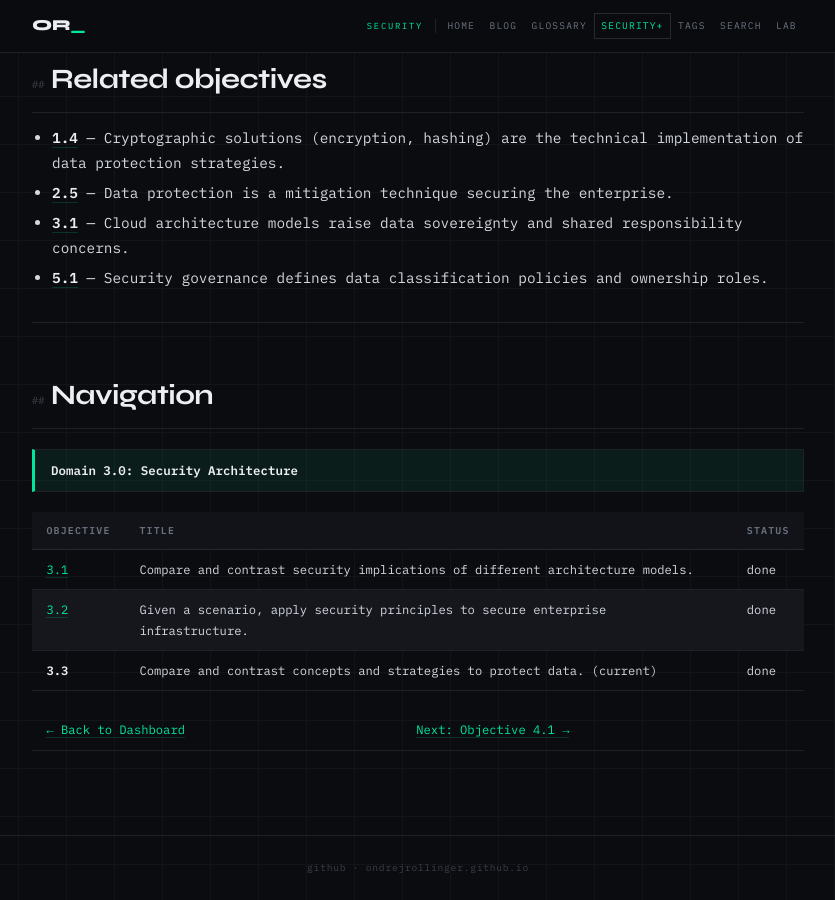
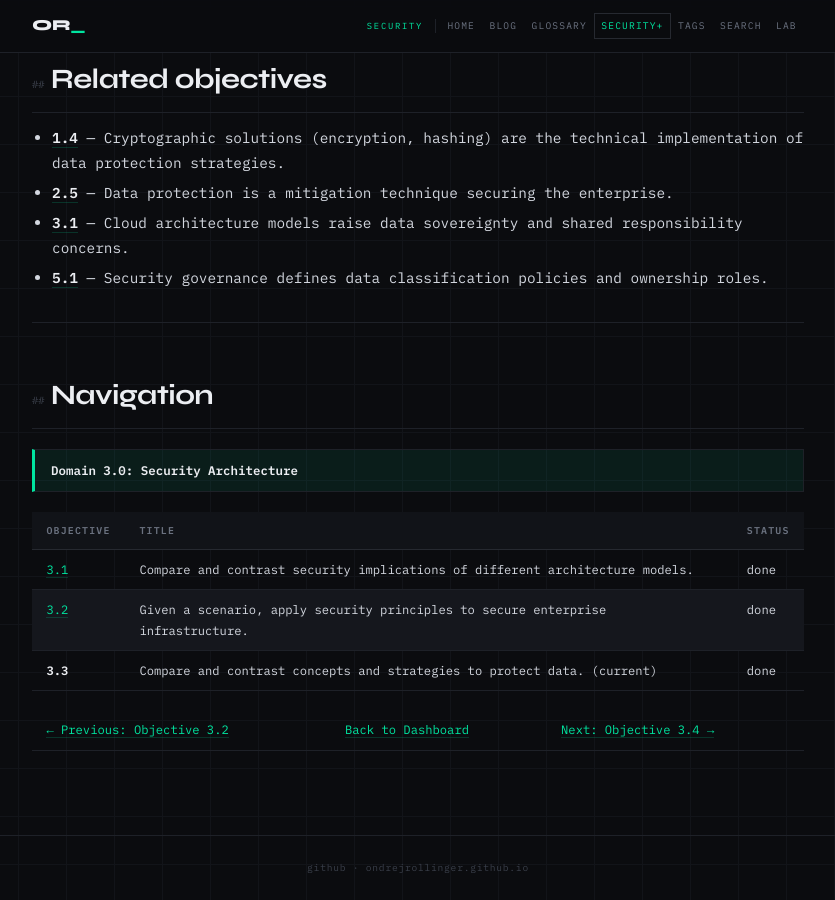
Before and after one commit to ondrejrollinger/ondrejrollinger.github.io, a Jekyll site: the page built from secplus/objectives/3-3/index.md, in a window 1280 px wide and 900 px high, scrolled down 12139 px. Shown: the whole window, without its empty margins (222-1057 px from the left). Built offline with Jekyll 4.4.1, drawn with Linux system fonts in a browser that asks for light colours.

Commit message:
Align nav links in secplus/objectives/3-X to match 2-X style
Add bidirectional Previous/Next links to all Domain 3 objective pages,
mirroring the three-part format used in Domain 2. Also fixes 3-3 which
incorrectly linked Next to 4-1 instead of 3-4.

https://claude.ai/code/session_01GC2dmkomgJUkC4HLaemqaz

```diff
--- a/secplus/objectives/3-3/index.md
+++ b/secplus/objectives/3-3/index.md
@@ -386,4 +386,4 @@ HIPAA requires encryption for PHI both at rest (A) and in transit (C). Data at r
 | [3.2]({{ '/secplus/objectives/3-2/' | relative_url }}) | Given a scenario, apply security principles to secure enterprise infrastructure. | done |
 | **3.3** | Compare and contrast concepts and strategies to protect data. (current) | done |
 
-[← Back to Dashboard]({{ '/secplus/' | relative_url }}) | [Next: Objective 4.1 →]({{ '/secplus/objectives/4-1/' | relative_url }})
+[← Previous: Objective 3.2]({{ '/secplus/objectives/3-2/' | relative_url }}) | [Back to Dashboard]({{ '/secplus/' | relative_url }}) | [Next: Objective 3.4 →]({{ '/secplus/objectives/3-4/' | relative_url }})
```
Also changed, not shown: secplus/objectives/3-1/index.md (+1 -1 lines), secplus/objectives/3-2/index.md (+1 -1 lines), secplus/objectives/3-4/index.md (+1 -1 lines).
